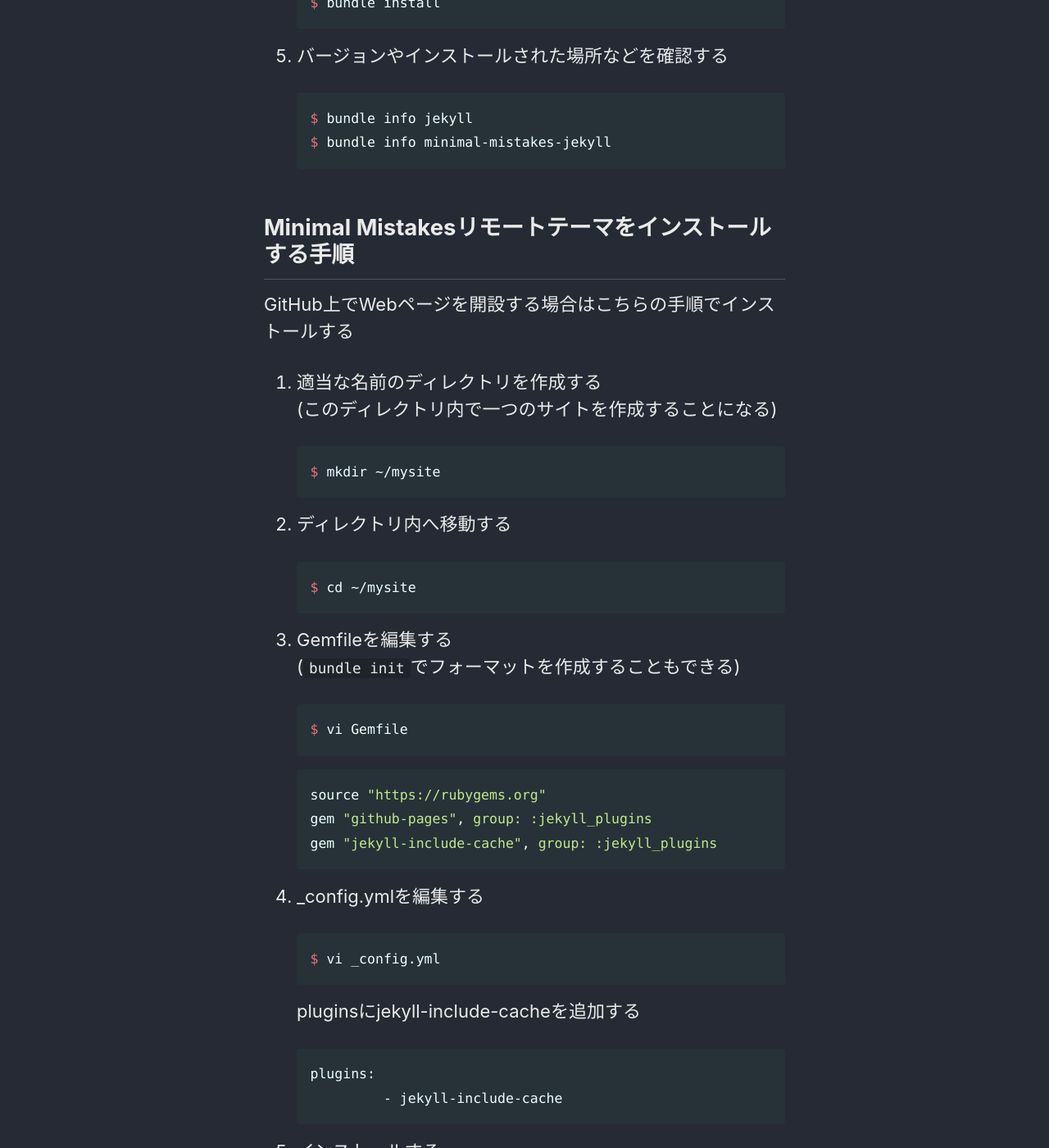
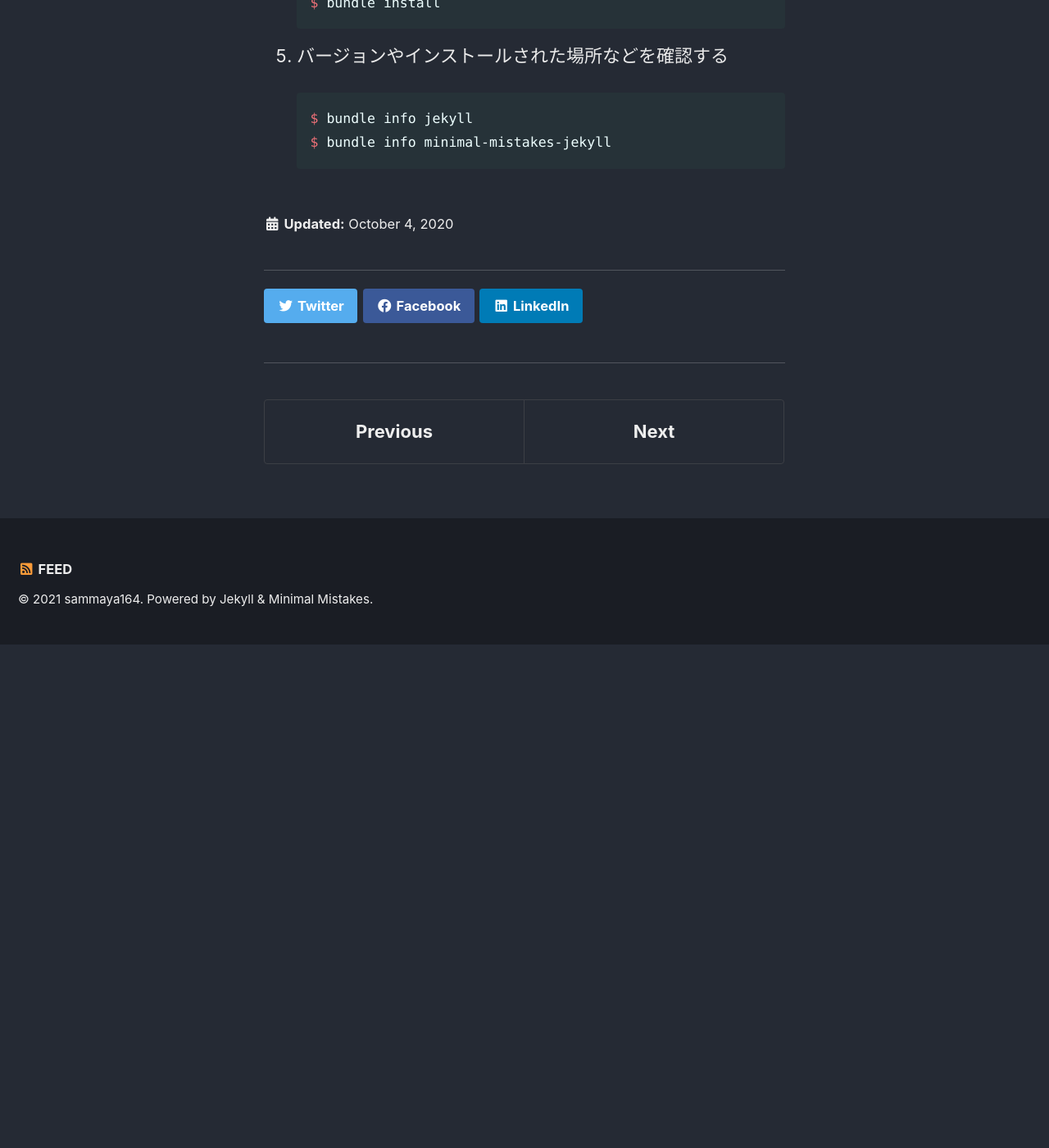
Before and after one commit to sammaya164/sammaya164.github.io, a Jekyll site: the page built from _posts/2020-10-04-mmistakes.md, in a window 1280 px wide and 1400 px high, scrolled down 2829 px. Shown: the whole window at 82% size. Built offline with Jekyll 4.4.1, drawn with Linux system fonts in a browser that asks for light colours; cached includes are drawn as plain includes; after the commit the page ends 3615 px from its top, so only the background shows below that; some of the changed text lies outside the part shown.

Commit message:
Update 2020-10-04-mmistakes.md

````diff
--- a/_posts/2020-10-04-mmistakes.md
+++ b/_posts/2020-10-04-mmistakes.md
@@ -81,55 +81,3 @@
 $ bundle info jekyll
 $ bundle info minimal-mistakes-jekyll
     ```
-
-## Minimal Mistakesリモートテーマをインストールする手順
-
-GitHub上でWebページを開設する場合はこちらの手順でインストールする
-
-1. 適当な名前のディレクトリを作成する
-   (このディレクトリ内で一つのサイトを作成することになる)
-
-    ```shell
-$ mkdir ~/mysite
-    ```
-1. ディレクトリ内へ移動する
-
-    ```shell
-$ cd ~/mysite
-    ```
-1. Gemfileを編集する
-   (`bundle init`でフォーマットを作成することもできる)
-
-    ```shell
-$ vi Gemfile
-    ```
-
-    ```ruby
-source "https://rubygems.org"
-gem "github-pages", group: :jekyll_plugins
-gem "jekyll-include-cache", group: :jekyll_plugins
-    ```
-1. _config.ymlを編集する
-
-    ```shell
-$ vi _config.yml
-    ```
-   pluginsにjekyll-include-cacheを追加する
-
-    ```config
-plugins:
-  - jekyll-include-cache
-    ```
-
-1. インストールする
-
-    ```shell
-$ bundle
-    ```
-   `sudo bundle`にしないこと
-1. バージョンやインストールされた場所などを確認する
-
-    ```shell
-$ bundle info jekyll
-$ bundle info minimal-mistakes-jekyll
-    ```
````
